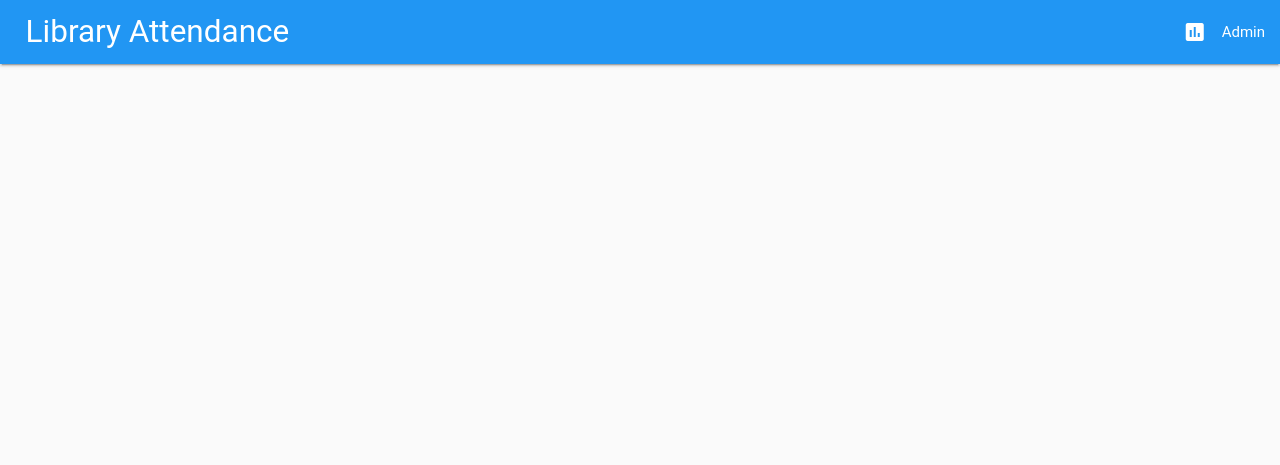
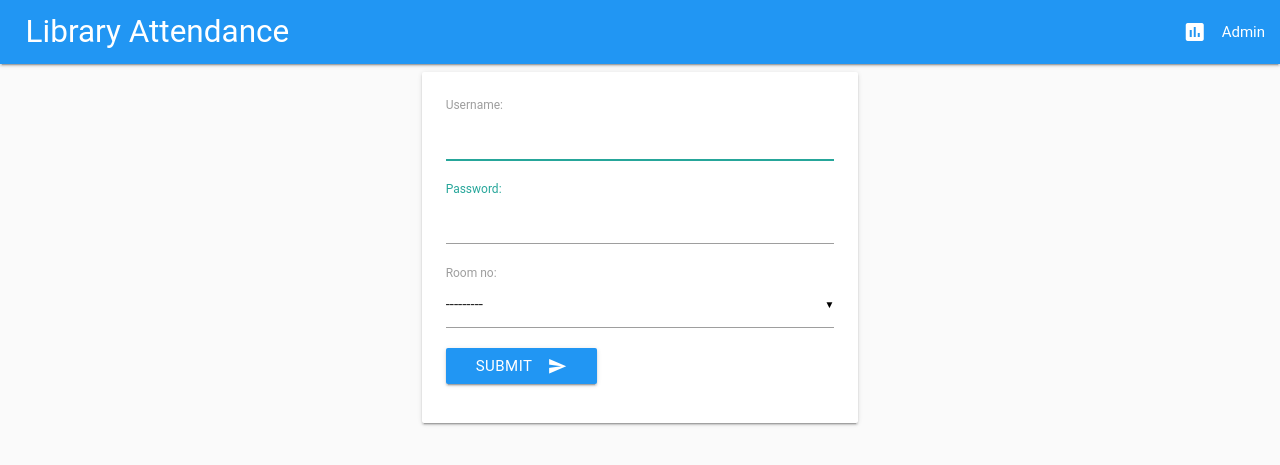
Before and after one commit to utkbansal/Library-Attendance, a Django app: template report/templates/report/true-reader.html in a window 1280 px wide. Shown: the top 465 px of the page. Run offline with Django 3.2, Linux system fonts and the light colour scheme; the template is opened without the code that fills it: values that come from a table or form of the project are taken from there, others are empty; some libraries are stand-ins or nearby versions; some web fonts are replaced.

Commit message:
Creates TrueReaderFormView

```diff
--- a/report/forms.py
+++ b/report/forms.py
@@ -16,6 +16,6 @@ months = [
 ]
 
 
-class MonthlyReportForm(forms.Form):
+class ReportForm(forms.Form):
     year = forms.IntegerField()
     month = forms.ChoiceField(choices=months)
--- a/report/templates/report/admin.html
+++ b/report/templates/report/admin.html
@@ -83,6 +83,6 @@
                 </form>
             </div>
         </div>
-        {#        </div>#}
+
     {% endif %}
 {% endblock %}
--- a/report/templates/report/true-reader.html
+++ b/report/templates/report/true-reader.html
@@ -1 +1,29 @@
 {% extends 'base.html' %}
+
+{% block js %}
+    <script type="text/javascript">
+        $(document).ready(function () {
+            $('select').material_select();
+        });
+    </script>
+
+{% endblock %}
+{% block content %}
+    <div class="row">
+
+    <div class="col m6 offset-m3">
+    <div class="card-panel ">
+
+    <form method="post">
+        {% csrf_token %}
+        {{ form }}
+
+        <button class="btn waves-effect waves-light blue"
+                type="submit"
+                name="action">Submit
+            <i class="material-icons right">send</i>
+        </button>
+    </form>
+    </div></div>    </div>
+
+{% endblock %}
```
Also changed, not shown: report/templates/report/monthly-report.html (+7 -0 lines), report/views.py (+5 -3 lines).
